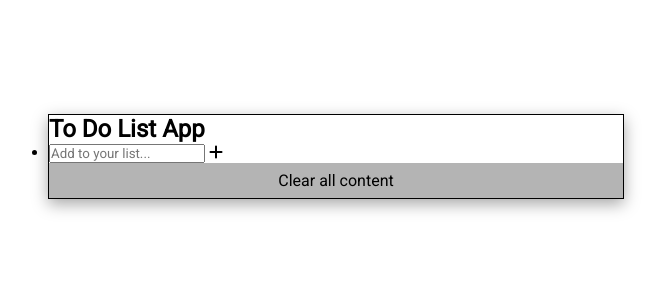
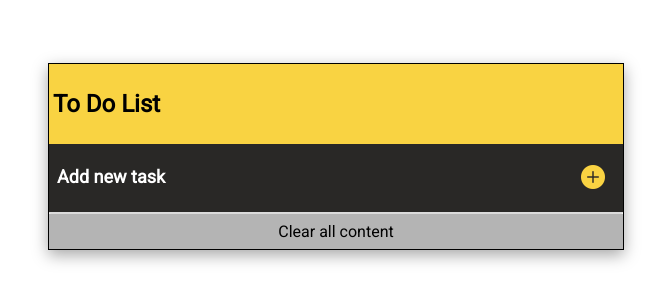
Before and after one commit to Chimoneg27/To-Do-List, a website built with webpack: page dist/index.html in a window 1280 px wide. Shown: the part 244-546 px from the top of the page, without its empty margins (304-967 px from the left). Built offline with nearby package versions, Linux system fonts and the light colour scheme.

Commit message:
Update webpack config file

```diff
--- a/dist/index.html
+++ b/dist/index.html
@@ -3,25 +3,31 @@
 <head>
     <meta charset="UTF-8">
     <meta name="viewport" content="width=device-width, initial-scale=1.0">
+    <link rel="stylesheet" href="https://cdn.jsdelivr.net/npm/bootstrap-icons@1.8.3/font/bootstrap-icons.css" />
     <link href="https://fonts.googleapis.com/css2?family=Roboto&display=swap" rel="stylesheet">
     <title>Wbpack Exercise</title>
-<script defer src="runtime.c43cfa3c640eb13a5bc3.js"></script><script defer src="main.c43cfa3c640eb13a5bc3.js"></script></head>
+<script defer src="runtime.dc6d744eaba84ab5e2d2.js"></script><script defer src="main.dc6d744eaba84ab5e2d2.js"></script></head>
 <body>
     <div class="container">
-        <div class="title">
-            <h2>To Do List App</h2>
+        <header>
+            <div class="header">
+                <h2>To Do List</h2>
+            </div>
+
+            <div class="new-todo">
+                <form id="todoform">
+                    <input type="text" name="newtodo" id="newtodo" placeholder="Add new task">
+                    <button type="submit">
+                        <i class="bi bi-plus-circle-fill"></i>
+                    </button>
+                </form>
+            </div>
+        </header>
+        <div id="todos-list">
         </div>
-        <ul id="tasks">
-            <li id="addInput">
-                <input type="text" id="addTaskToDo" placeholder="Add to your list...">
-                <i class="fa-solid fa-plus fs-3"></i>
-            </li>
-        </ul>
         <div class="btn-box">
             <span id="clear-all">Clear all content</span>
         </div>
     </div>
-
-    <script src="https://kit.fontawesome.com/e23401e35c.js" crossorigin="anonymous"></script>
 </body>
 </html>
```
